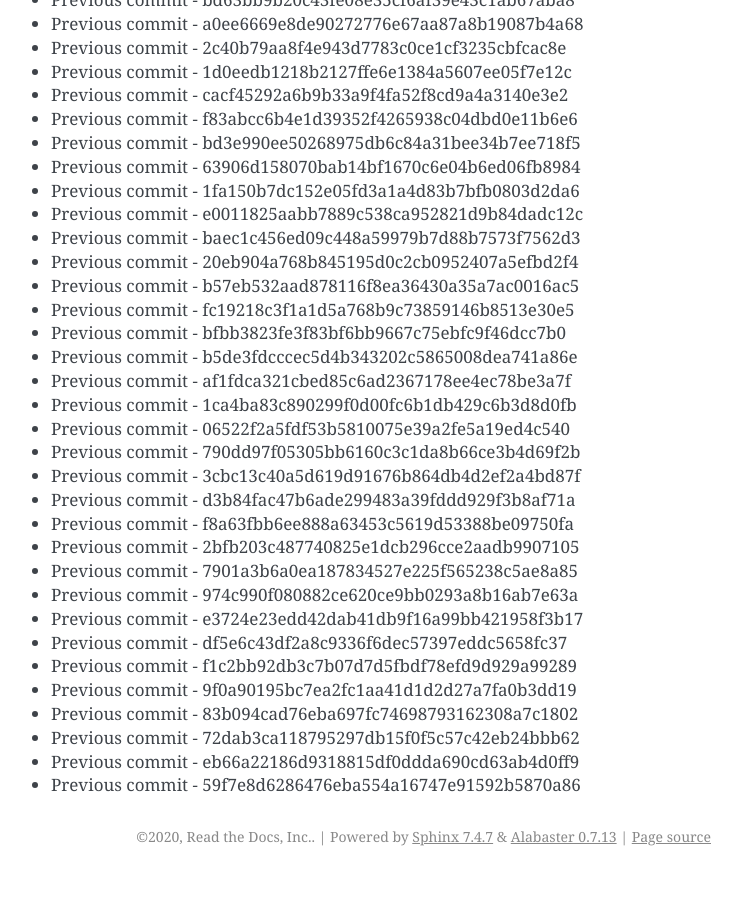
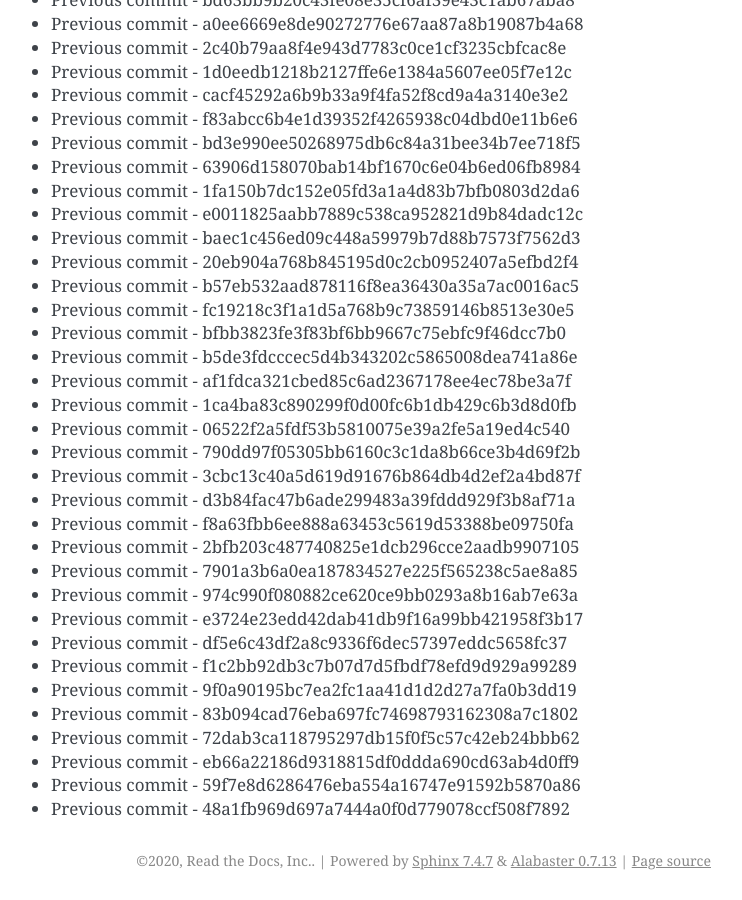
Before and after one commit to readthedocs/rtd-git-stresstest, a Sphinx documentation site: the page built from docs/updates.rst, in a window 1280 px wide and 900 px high, scrolled down 69000 px. Shown: the whole window, without its empty margins (399-1141 px from the left). Built offline with Sphinx 7.4.7, drawn with Linux system fonts in a browser that asks for light colours; before the commit the page ends 69876 px from its top, so only the background shows below that.

Commit message:
Generating commit from previous: 48a1fb969d697a7444a0f0d779078ccf508f7892

```diff
--- a/docs/updates.rst
+++ b/docs/updates.rst
@@ -2931,3 +2931,4 @@ It can be tested for any performance characteristics.
 * Previous commit - 72dab3ca118795297db15f0f5c57c42eb24bbb62
 * Previous commit - eb66a22186d9318815df0ddda690cd63ab4d0ff9
 * Previous commit - 59f7e8d6286476eba554a16747e91592b5870a86
+* Previous commit - 48a1fb969d697a7444a0f0d779078ccf508f7892
```
